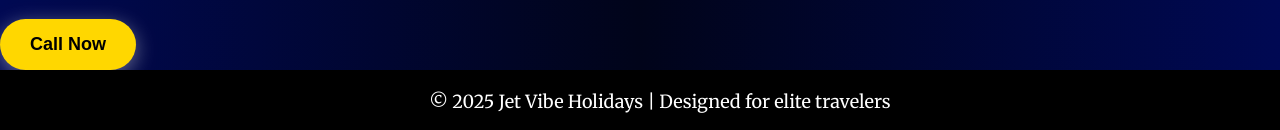
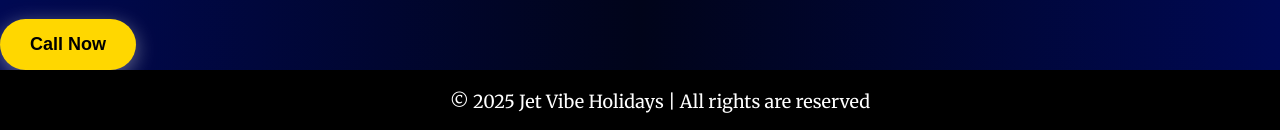
Before and after one commit to ArchanaM1205/travel-app, a plain HTML site: page home.html in a window 1280 px wide. Shown: the part 3519-3649 px from the top of the page. Drawn offline with nearby package versions, Linux system fonts and the light colour scheme.

Commit message:
Update home.html

```diff
--- a/home.html
+++ b/home.html
@@ -121,7 +121,7 @@
     </div>
 
     <footer>
-        &copy; 2025 Jet Vibe Holidays | Designed for elite travelers
+        &copy; 2025 Jet Vibe Holidays | All rights are reserved
     </footer>
 
     <!-- JavaScript for Loading Screen, Typing Animation, and Next Button -->
```
